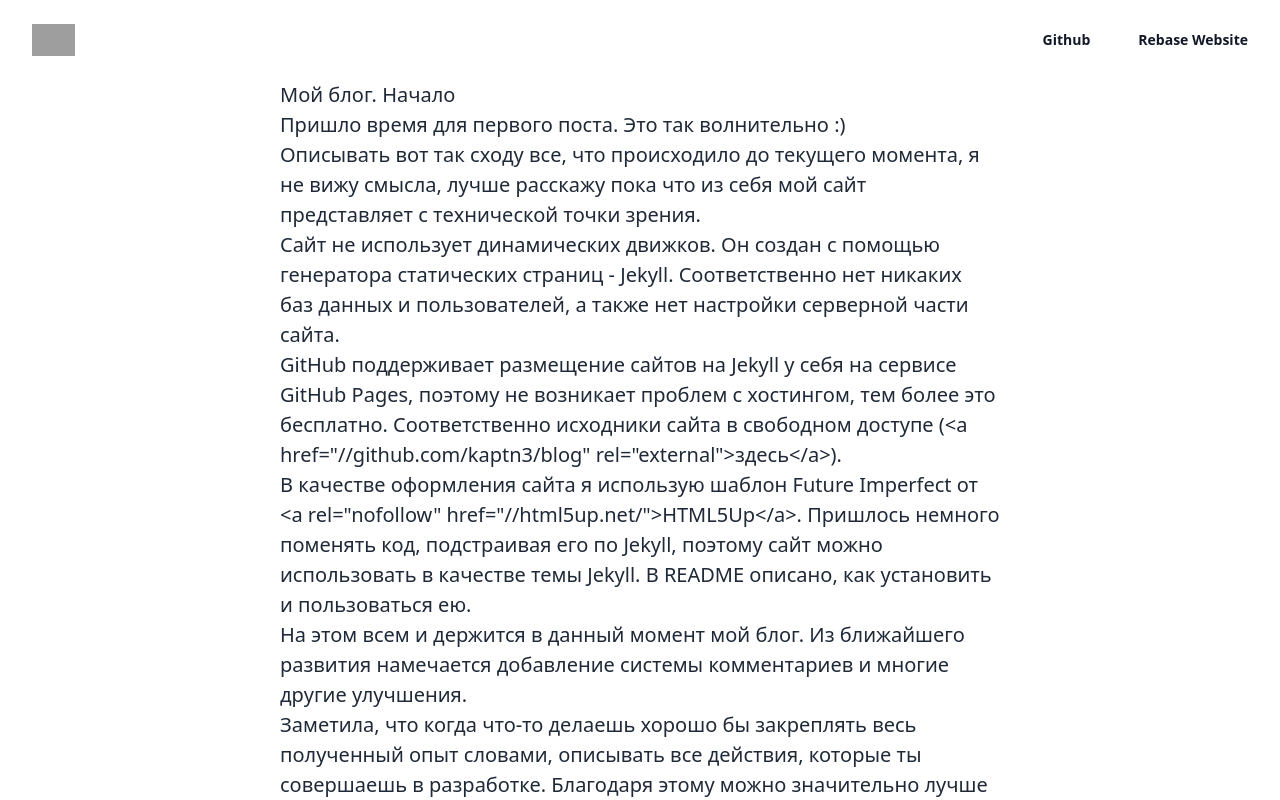
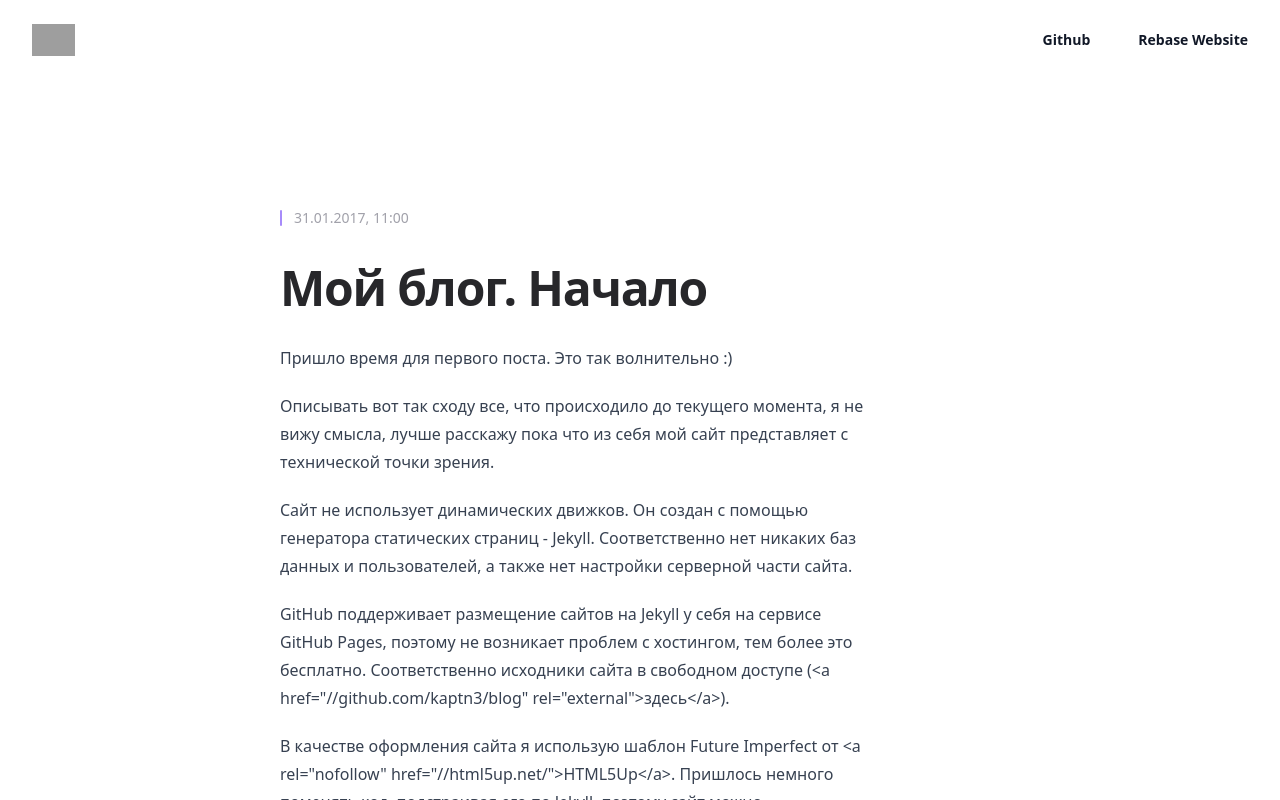
Before and after one commit to kaptn3/dev-blog-theme, a Next.js app: page /posts/2017-01-31-first-post in a window 1280 px wide. Shown: the top 800 px of the page. Built offline with nearby package versions, Linux system fonts and the light colour scheme; grey boxes are pictures that could not be loaded.

Commit message:
feat: post page style

```diff
--- a/package.json
+++ b/package.json
@@ -9,6 +9,7 @@
     "lint": "next lint"
   },
   "dependencies": {
+    "@tailwindcss/typography": "^0.5.10",
     "date-fns": "^2.30.0",
     "gray-matter": "^4.0.3",
     "markdown-it": "^13.0.2",
--- a/src/app/layout.tsx
+++ b/src/app/layout.tsx
@@ -18,7 +18,7 @@ export default function RootLayout({
       <body suppressHydrationWarning={true}>
         <Header />
         <div className="container w-full md:max-w-3xl mx-auto pt-20">
-          <div className="w-full px-4 md:px-6 text-xl text-gray-800 leading-normal">
+          <div className="w-full px-4 md:px-6 text-l text-gray-800 leading-normal">
             {children}
           </div>
         </div>
--- a/src/app/posts/[slug]/page.tsx
+++ b/src/app/posts/[slug]/page.tsx
@@ -1,5 +1,6 @@
 import {getPost, getPostPaths} from "@/lib/posts";
 import md from 'markdown-it';
+import {format} from "date-fns";
 
 export async function getStaticPaths() {
   return getPostPaths()
@@ -9,9 +10,17 @@ export default function Post({ params }) {
   const post = getPost(params.slug)
 
   return (
-    <div>
-      <h1>{post?.title}</h1>
-      <div dangerouslySetInnerHTML={{ __html: md().render(post?.content) }} />
-    </div>
+    <article className="my-16 lg:my-32">
+      <header className="flex flex-col">
+        <time className="relative z-10 order-first mb-3 flex items-center text-sm text-zinc-400 pl-3.5" dateTime={post?.date}>
+          <span className="absolute inset-y-0 left-0 flex items-center" aria-hidden="true">
+            <span className="h-4 w-0.5 rounded-full bg-violet-400"/>
+          </span>
+          {format(new Date(post?.date ?? ''), "dd.MM.yyyy, HH:mm")}
+        </time>
+        <h1 className="mt-6 text-4xl font-bold tracking-tight text-zinc-800 sm:text-5xl">{post?.title}</h1>
+      </header>
+      <div className="mt-8 prose" data-mdx-content="true" dangerouslySetInnerHTML={{ __html: md().render(post?.content) }} />
+    </article>
   )
 }
--- a/src/components/Header/Header.tsx
+++ b/src/components/Header/Header.tsx
@@ -10,11 +10,11 @@ export const Header = () => {
         <div
           className="fixed inset-y-0 right-0 z-50 w-full overflow-y-auto bg-white px-6 py-6 sm:max-w-sm sm:ring-1 sm:ring-gray-900/10">
           <div className="flex items-center justify-between">
-            <a href="#" className="-m-1.5 p-1.5">
+            <Link href="/" className="-m-1.5 p-1.5">
               <span className="sr-only">Your Company</span>
               <img className="h-8 w-auto" src="https://tailwindui.com/img/logos/mark.svg?color=indigo&shade=600"
                    alt="" />
-            </a>
+            </Link>
             <button type="button" className="-m-2.5 rounded-md p-2.5 text-gray-700">
               <span className="sr-only">Close menu</span>
               <svg className="h-6 w-6" fill="none" viewBox="0 0 24 24" strokeWidth="1.5" stroke="currentColor"
--- a/src/components/Hero/Hero.tsx
+++ b/src/components/Hero/Hero.tsx
@@ -1,17 +1,13 @@
-import {Header} from "@/components/Header";
-
-interface HeroProps {};
-
-export const Hero = ({}: HeroProps) => {
+export const Hero = () => {
   return (
-      <div className="relative isolate px-6 pt-14 lg:px-8">
+      <div className="relative isolate px-6 lg:px-8">
         <div className="absolute inset-x-0 -top-40 -z-10 transform-gpu overflow-hidden blur-3xl sm:-top-80"
              aria-hidden="true">
           <div
             className="relative left-[calc(50%-11rem)] aspect-[1155/678] w-[36.125rem] -translate-x-1/2 rotate-[30deg] bg-gradient-to-tr from-[#ff80b5] to-[#9089fc] opacity-30 sm:left-[calc(50%-30rem)] sm:w-[72.1875rem]"
             style={{ clipPath: "polygon(74.1% 44.1%, 100% 61.6%, 97.5% 26.9%, 85.5% 0.1%, 80.7% 2%, 72.5% 32.5%, 60.2% 62.4%, 52.4% 68.1%, 47.5% 58.3%, 45.2% 34.5%, 27.5% 76.7%, 0.1% 64.9%, 17.9% 100%, 27.6% 76.8%, 76.1% 97.7%, 74.1% 44.1%)"}}/>
         </div>
-        <div className="mx-auto max-w-2xl py-16 sm:py-8 lg:py-16">
+        <div className="mx-auto max-w-2xl py-16 sm:py-8 lg:py-32">
           <div className="text-center">
             <h1 className="text-4xl font-bold tracking-tight text-gray-900 sm:text-6xl">
               Блог-заметки
--- a/src/components/Navbar/Navbar.tsx
+++ b/src/components/Navbar/Navbar.tsx
@@ -1,11 +1,13 @@
+import Link from "next/link";
+
 export const Navbar = () => {
   return (
     <nav className="flex items-center justify-between p-6 lg:px-8" aria-label="Global">
       <div className="flex lg:flex-1">
-        <a href="#" className="-m-1.5 p-1.5">
+        <Link href="/" className="-m-1.5 p-1.5">
           <span className="sr-only">Your Company</span>
           <img className="h-8 w-auto" src="https://tailwindui.com/img/logos/mark.svg?color=indigo&shade=600" alt="" />
-        </a>
+        </Link>
       </div>
       <div className="flex lg:hidden">
         <button type="button"
--- a/tailwind.config.ts
+++ b/tailwind.config.ts
@@ -14,6 +14,8 @@ const config: Config = {
       },
     },
   },
-  plugins: [],
+  plugins: [
+    require('@tailwindcss/typography')
+  ],
 }
 export default config
```
Also changed, not shown: 1 other file (tests, documents, lock files or other folders).
